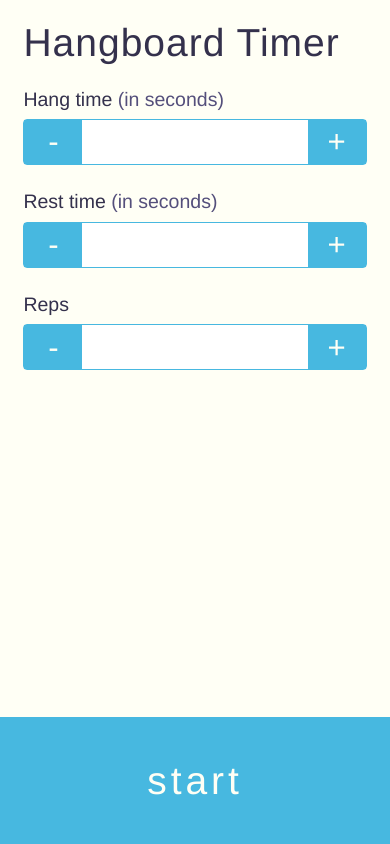
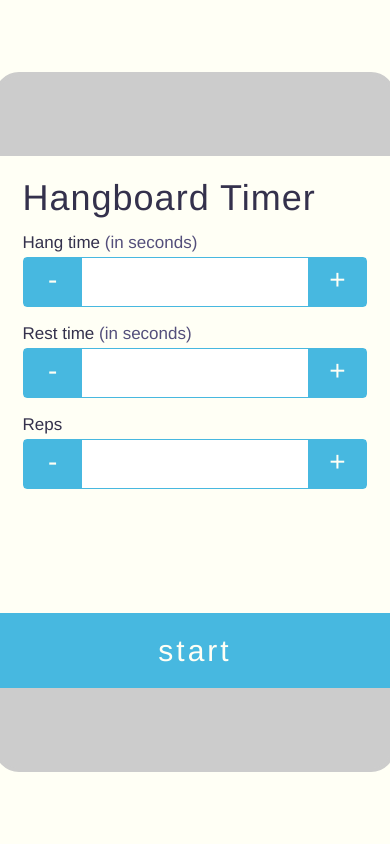
Before and after one commit to mgeraci/hangboard-timer, a website built with webpack: page index.html in a window 390 px wide. Built offline with nearby package versions, Linux system fonts and the light colour scheme.

Commit message:
fix phone display issues; get rid of vw font sizing; add a wrapper for desktop display

```diff
--- a/css/stage_play.sass
+++ b/css/stage_play.sass
@@ -45,7 +45,7 @@ $angle-count: 10
     display: block
     width: 100%
     text-align: center
-    font-size: 7vw
+    font-size: 30px
 
   &-time
     position: absolute
@@ -53,7 +53,7 @@ $angle-count: 10
     left: 0
     @include transform(translateY(-50%))
     font-family: monospace
-    font-size: 17vw
+    font-size: 80px
 
   &-rep
     position: absolute
--- a/css/stage_setup.sass
+++ b/css/stage_setup.sass
@@ -1,22 +1,28 @@
 $active-color: darken($blue, 5%)
+$field-height: 50px
 
 .stage-setup
   background: $white
+  overflow-y: auto
+
+  // room for the start button, which is fixed to the bottom
+  padding-bottom: 60px
 
   &-form
     width: 100%
     padding: 6%
 
   h1
-    font-size: 10vw
+    font-size: 36px
     font-weight: 100
-    padding-bottom: 6vw
     letter-spacing: 1px
 
+  h1,
   fieldset
-    margin-bottom: 6vw
-    font-size: 5vw
-    line-height: 7vw
+    margin-bottom: 18px
+
+  fieldset
+    font-size: 17px
     font-weight: 500
 
   .label-help
@@ -24,8 +30,9 @@ $active-color: darken($blue, 5%)
     color: lighten($dark-blue, 15%)
 
   .taptime
+    position: relative
     width: 100%
-    height: 46px
+    height: $field-height
     margin-top: 6px
     border: 1px solid $blue
     border-radius: 4px
@@ -33,11 +40,12 @@ $active-color: darken($blue, 5%)
     &-button,
     &-input
       @include bare-button
-      float: left
       height: 100%
-      font-size: 8vw
+      font-size: 28px
 
     &-button
+      position: absolute
+      top: 0
       width: 17%
       background: $blue
       color: $white
@@ -45,8 +53,18 @@ $active-color: darken($blue, 5%)
       &:active
         background: $active-color
 
+      &-text
+        position: relative
+        bottom: 2px
+
+      &--decrement
+        left: 0
+
+      &--increment
+        right: 0
+
     &-input
-      width: 66%
+      width: 100%
       border: none
       outline: none
       text-align: center
@@ -54,14 +72,14 @@ $active-color: darken($blue, 5%)
 
 #start
   @include bare-button
-  position: absolute
+  position: fixed
   bottom: 0
   left: 0
   width: 100%
-  height: 15%
+  height: 75px
   background: $blue
   color: $white
-  font-size: 10vw
+  font-size: 30px
   letter-spacing: 0.1em
 
   &:active
--- a/css/styles.sass
+++ b/css/styles.sass
@@ -5,7 +5,7 @@
 @import "reset.css"
 
 
-// colors
+// variables
 ///////////////////////////////////////////////////////////////////////////////
 
 $white: #fffff5
@@ -13,6 +13,11 @@ $pink: #ff7473
 $orange: #ffc952
 $blue: #47b8e0
 $dark-blue: #34314c
+
+$max-width: 400px
+$max-height: 700px
+$fake-phone-padding: 80px
+$fake-phone-color: #ccc
 
 
 // mixins
@@ -37,6 +42,30 @@ $dark-blue: #34314c
   height: 100%
   overflow: hidden
 
+@mixin centered
+  position: absolute
+  overflow: hidden
+  top: 50%
+  left: 50%
+  width: $max-width
+  height: $max-height
+  margin-top: $max-height * -0.5
+  margin-left: $max-width * -0.5
+  border: 4px solid $fake-phone-color
+  border-radius: 24px
+  padding: $fake-phone-padding 0
+  background: $fake-phone-color
+
+  .stages-content
+    position: absolute
+    top: $fake-phone-padding
+    right: 0
+    bottom: $fake-phone-padding
+    left: 0
+
+  #start
+    position: absolute
+
 
 // general styles
 ///////////////////////////////////////////////////////////////////////////////
@@ -50,6 +79,15 @@ body
   font-family: Helvetica Neue, Helvetica, Arial, sans-serif
   font-size: 40px
   color: $dark-blue
+
+// the app is full screen on mobile, and in a centered box on desktop
+.stages
+  @media (min-width: $max-width)
+    @include centered
+
+  @media (min-height: $max-height)
+    @include centered
+
 
 // each state (setup form and active "play" state) gets its own wrapper, which
 // takes up the whole screen
--- a/index.html
+++ b/index.html
@@ -10,6 +10,9 @@
 	</head>
 	<body>
 
+		<div class="stages">
+			<div class="stages-content">
+
 				<div class="stage stage-setup stage--active">
 					<div class="stage-setup-form">
 						<h1>Hangboard Timer</h1>
@@ -18,9 +21,13 @@
 							Hang time
 							<span class="label-help">(in seconds)</span>
 							<div class="taptime">
-						<button class="taptime-button taptime-button--decrement">-</button>
 								<input class="taptime-input" name="hang" type="text" />
-						<button class="taptime-button taptime-button--increment">+</button>
+								<button class="taptime-button taptime-button--decrement">
+									<span class="taptime-button-text">-</span>
+								</button>
+								<button class="taptime-button taptime-button--increment">
+									<span class="taptime-button-text">+</span>
+								</button>
 							</div>
 						</fieldset>
 
@@ -28,18 +35,26 @@
 							Rest time
 							<span class="label-help">(in seconds)</span>
 							<div class="taptime">
-						<button class="taptime-button taptime-button--decrement">-</button>
 								<input class="taptime-input" name="rest" type="text" />
-						<button class="taptime-button taptime-button--increment">+</button>
+								<button class="taptime-button taptime-button--decrement">
+									<span class="taptime-button-text">-</span>
+								</button>
+								<button class="taptime-button taptime-button--increment">
+									<span class="taptime-button-text">+</span>
+								</button>
 							</div>
 						</fieldset>
 
 						<fieldset>
 							Reps
 							<div class="taptime">
-						<button class="taptime-button taptime-button--decrement">-</button>
 								<input class="taptime-input" name="reps" type="text" />
-						<button class="taptime-button taptime-button--increment">+</button>
+								<button class="taptime-button taptime-button--decrement">
+									<span class="taptime-button-text">-</span>
+								</button>
+								<button class="taptime-button taptime-button--increment">
+									<span class="taptime-button-text">+</span>
+								</button>
 							</div>
 						</fieldset>
 					</div>
@@ -51,6 +66,8 @@
 					<button id="stop"></button>
 				</div>
 
+			</div>
+		</div>
 
 		<script type="text/javascript" src="./js/app.js"></script>
 		<script>
```
Also changed, not shown: css/styles.css. Lines whose indentation alone changed are shown as unchanged.
